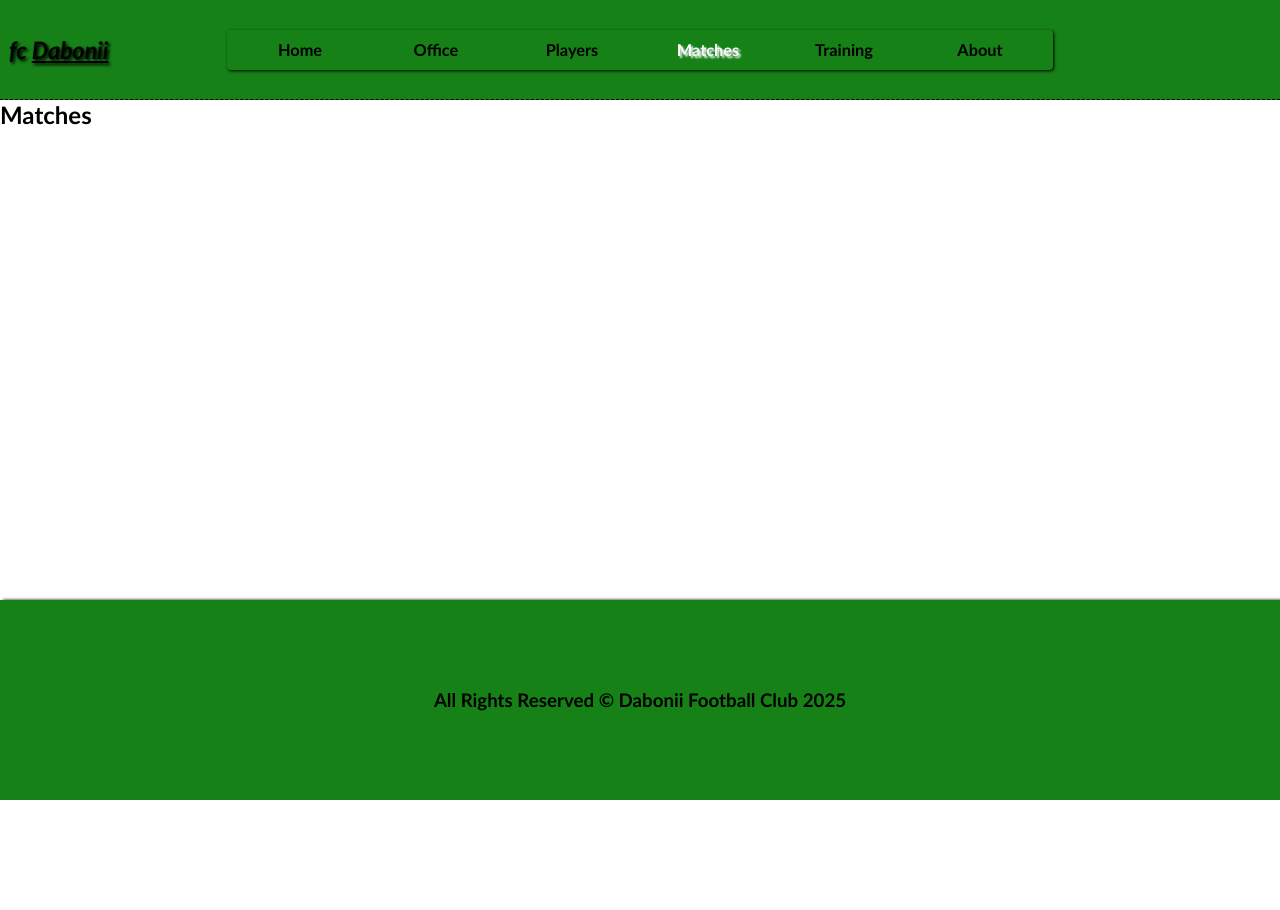
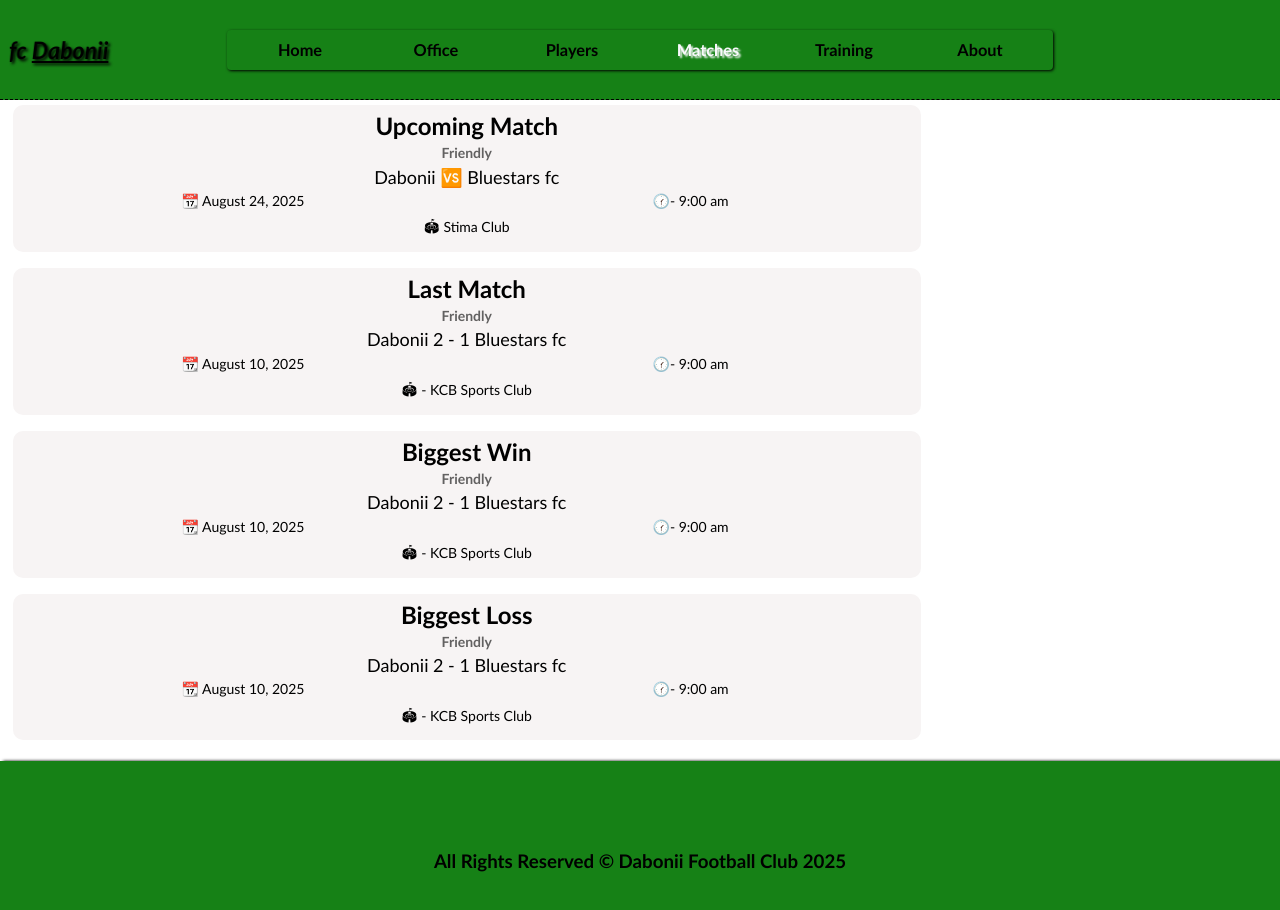
Before and after one commit to The-Boyo/Dabonii-fc, a React (Create React App) app: page /matches in a window 1280 px wide. Shown: the top 910 px of the page. Before the commit the page ends 800 px from the top, so only its background shows below. Built offline with nearby package versions, Linux system fonts and the light colour scheme.

Commit message:
Added data and styled the Matches Component

```diff
--- /dev/null
+++ b/src/components/matches/Matches.css
@@ -0,0 +1,59 @@
+.matches {
+	display: grid;
+	grid-template-columns: 8fr 3fr;
+	padding: 0.3em;
+}
+
+.match-list {
+	display: grid;
+	padding: 0 0.5em;
+}
+
+.next-match,
+.last-match,
+.biggest-win,
+.biggest-loss {
+	margin-bottom: 1em;
+	background: var(--the-grey);
+	border-radius: 10px;
+	padding: 0.4em;
+}
+
+.match-list > div > h2 {
+	justify-self: center;
+}
+
+.match-details {
+	display: grid;
+	grid-template-columns: 2fr 2fr;
+}
+
+.match-details > h4 {
+	margin: 0.3em 0;
+	opacity: 0.6;
+}
+
+.match-type,
+.match-venue,
+.match-date,
+.match-time {
+	font-size: 14px;
+	margin: 0.3em 0;
+}
+
+.match-type,
+.match-venue,
+.match-teams {
+	grid-column: span 2;
+	justify-self: center;
+}
+
+.match-teams {
+	font-weight: 550;
+	font-size: 18px;
+}
+
+.match-date,
+.match-time {
+	justify-self: center;
+}
--- a/src/components/matches/Matches.jsx
+++ b/src/components/matches/Matches.jsx
@@ -1,7 +1,63 @@
+import "./Matches.css";
+
+const renderMatchDetails = (match) => {
+	if (match === "next") {
+		return (
+			<div className="match-details">
+				<h4 className="match-type">Friendly</h4>
+				<p className="match-teams">Dabonii 🆚 Bluestars fc</p>
+				<p className="match-date">
+					📆 <span>August 24, 2025</span>
+				</p>
+				<p className="match-time">
+					🕜- <span>9:00 am</span>
+				</p>
+				<p className="match-venue">
+					&#x1F3DF; <span>Stima Club</span>
+				</p>
+			</div>
+		);
+	} else {
+		return (
+			<div className="match-details">
+				<h4 className="match-type">Friendly</h4>
+				<p className="match-teams">Dabonii 2 - 1 Bluestars fc</p>
+				<p className="match-date">
+					📆 <span>August 10, 2025</span>
+				</p>
+				<p className="match-time">
+					🕜- <span>9:00 am</span>
+				</p>
+				<p className="match-venue">
+					&#x1F3DF; - <span>KCB Sports Club</span>
+				</p>
+			</div>
+		);
+	}
+};
+
 const Matches = () => {
 	return (
 		<section className="content matches">
-			<h1>Matches</h1>
+			<div className="match-list">
+				<div className="next-match">
+					<h2>Upcoming Match</h2>
+					{renderMatchDetails("next")}
+				</div>
+				<div className="last-match">
+					<h2>Last Match</h2>
+					{renderMatchDetails("last")}
+				</div>
+				<div className="biggest-win">
+					<h2>Biggest Win</h2>
+					{renderMatchDetails("win")}
+				</div>
+				<div className="biggest-loss">
+					<h2>Biggest Loss</h2>
+					{renderMatchDetails("loss")}
+				</div>
+			</div>
+			<div className="match-schedule"></div>
 		</section>
 	);
 };
```
